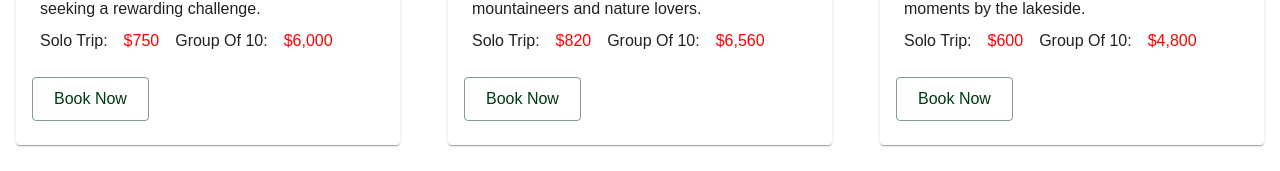
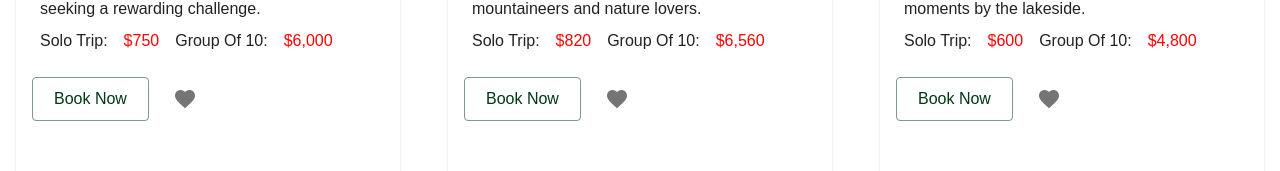
Before and after one commit to nathansungu/zaph-tour-material-ui, a React (Vite) app: page /destinations in a window 1280 px wide. Shown: the part 471-642 px from the top of the page. Built offline with nearby package versions, Linux system fonts and the light colour scheme.

Commit message:
fi destination display

```diff
--- a/src/components/destination.components/cards.tsx
+++ b/src/components/destination.components/cards.tsx
@@ -6,6 +6,7 @@ import {
   CardContent,
   CardMedia,
   Grid,
+  IconButton,
   Stack,
   Typography,
 } from "@mui/material";
@@ -20,7 +21,7 @@ const HandleCards = () => {
         {destinations.map((dst) => {
           return (
             <Grid size={{ xs: 12, md: 4, sm: 6 }}>
-              <Card sx={{ margin: 2, height: "28rem" }}>
+              <Card sx={{ margin: 2, height: "30rem" }}>
                 <CardMedia
                   component="img"
                   src={dst.image}
@@ -54,19 +55,19 @@ const HandleCards = () => {
                     </Stack>
                   </CardContent>
                   <CardActions>
-                    <Stack direction="row" alignItems="center" gap="50%">
+                    <Stack direction="row" alignItems="center" gap={2}>
                       <Button
                         variant="outlined"
                         size="large"
                         component={Link}
-                        to="https://www.tsavopark.com/"
+                        to="https://www.tsavopark.co/"
                         sx={{ fontSize: "1rem", textTransform: "capitalize" }}
                       >
                         book now
                       </Button>
-                      {/* <IconButton>
+                      <IconButton>
                         <Favorite />
-                      </IconButton> */}
+                      </IconButton>
                     </Stack>
                   </CardActions>
                 </Stack>
```
